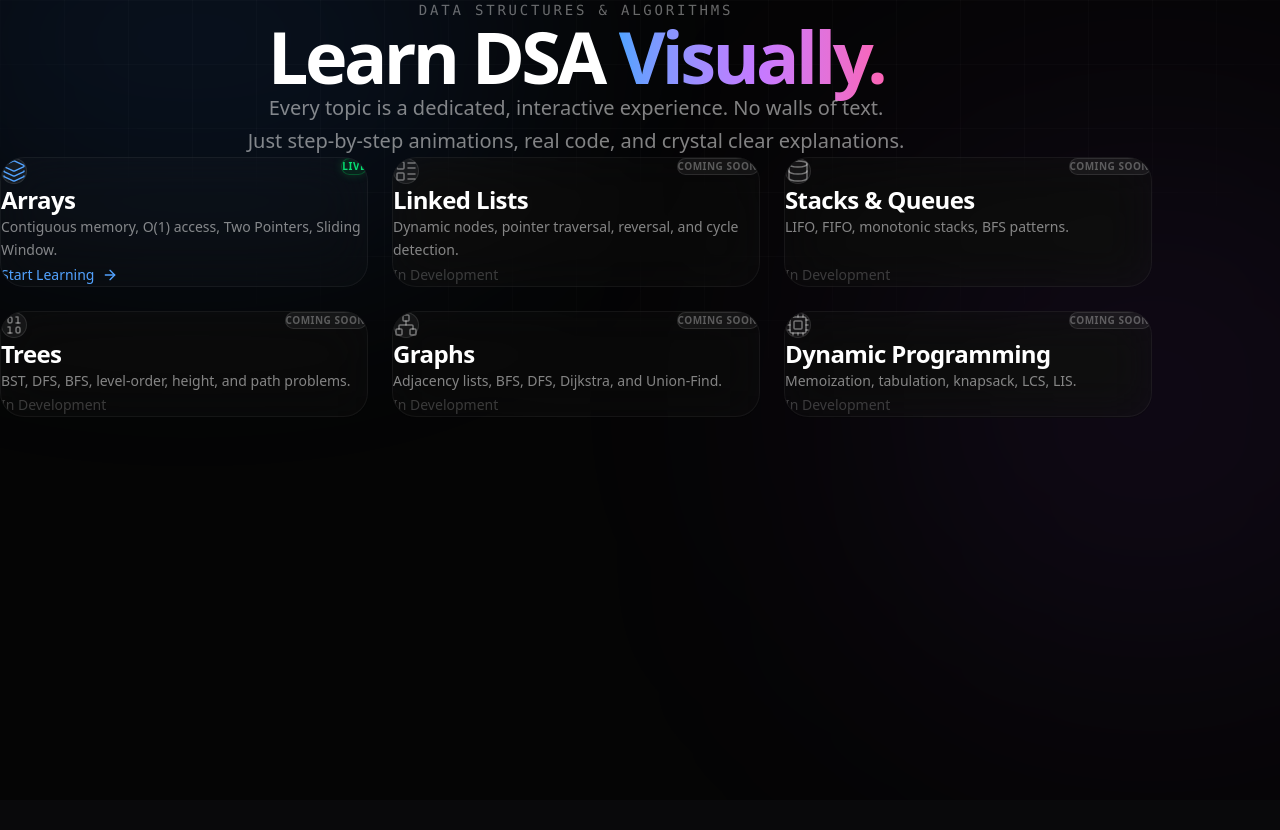
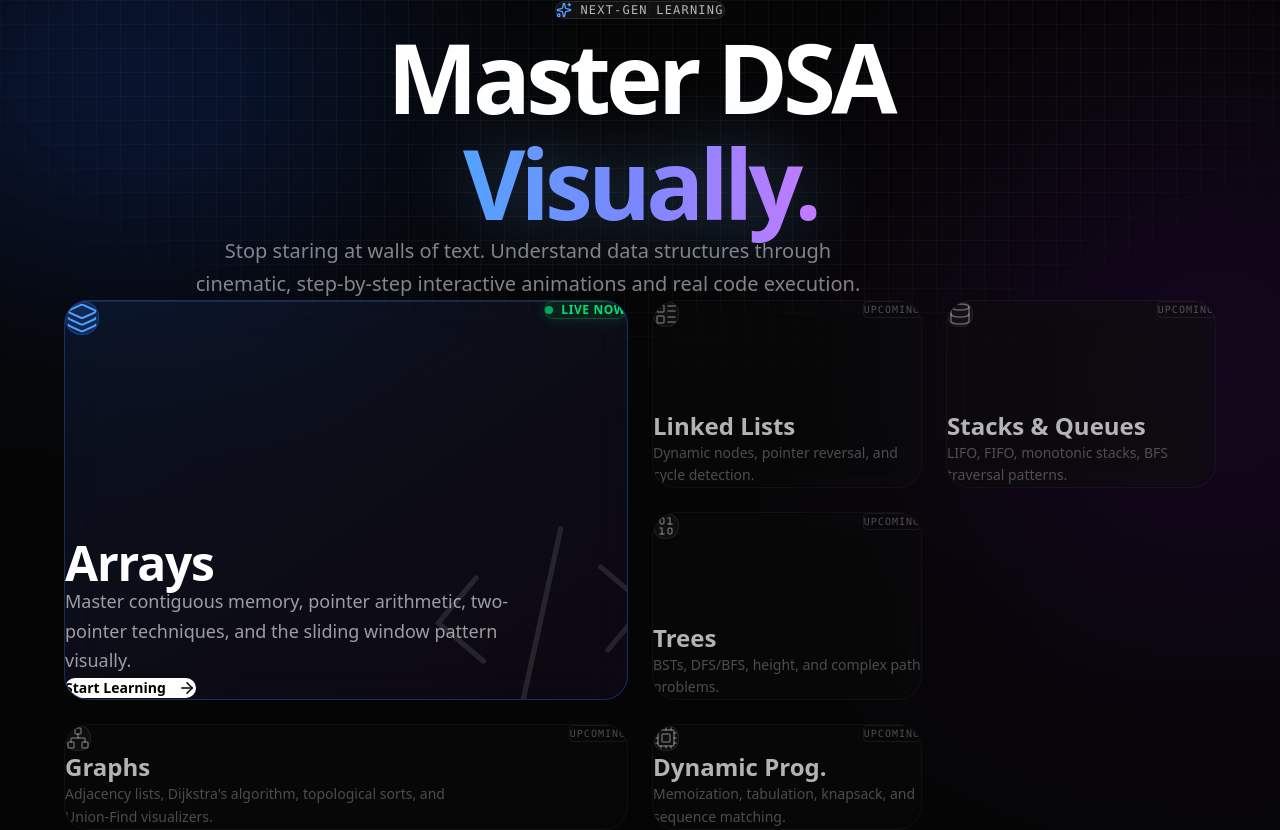
Before and after one commit to MRGokulB/dsa-universe, a Next.js app in the folder apps/home/: page / in a window 1280 px wide. Before the commit the page ends 800 px from the top, so only its background shows below. Built offline with nearby package versions, Linux system fonts and the light colour scheme.

Commit message:
feat: massive awwwards bento grid upgrade for Home Hub

```diff
--- a/apps/home/package.json
+++ b/apps/home/package.json
@@ -9,11 +9,13 @@
     "lint": "eslint"
   },
   "dependencies": {
+    "clsx": "^2.1.1",
     "framer-motion": "^13.1.1",
     "lucide-react": "^1.33.0",
     "next": "16.3.2",
     "react": "19.2.8",
-    "react-dom": "19.2.8"
+    "react-dom": "19.2.8",
+    "tailwind-merge": "^3.6.0"
   },
   "devDependencies": {
     "@tailwindcss/postcss": "^4",
--- a/apps/home/src/app/page.tsx
+++ b/apps/home/src/app/page.tsx
@@ -2,177 +2,160 @@
 
 import Link from "next/link";
 import { motion } from "framer-motion";
-import { ArrowRight, Layers, LayoutList, Network, Cpu, Database, Binary } from "lucide-react";
+import { ArrowRight, Layers, LayoutList, Network, Cpu, Database, Binary, Sparkles, Code2, Terminal } from "lucide-react";
 
 export default function Home() {
-  const modules = [
-    {
-      id: "arrays",
-      title: "Arrays",
-      status: "live",
-      url: "https://arrays-rho.vercel.app",
-      description: "Contiguous memory, O(1) access, Two Pointers, Sliding Window.",
-      color: "blue",
-      icon: Layers,
-    },
-    {
-      id: "linked-lists",
-      title: "Linked Lists",
-      status: "coming",
-      url: "#",
-      description: "Dynamic nodes, pointer traversal, reversal, and cycle detection.",
-      color: "purple",
-      icon: LayoutList,
-    },
-    {
-      id: "stacks-queues",
-      title: "Stacks & Queues",
-      status: "coming",
-      url: "#",
-      description: "LIFO, FIFO, monotonic stacks, BFS patterns.",
-      color: "pink",
-      icon: Database,
-    },
-    {
-      id: "trees",
-      title: "Trees",
-      status: "coming",
-      url: "#",
-      description: "BST, DFS, BFS, level-order, height, and path problems.",
-      color: "green",
-      icon: Binary,
-    },
-    {
-      id: "graphs",
-      title: "Graphs",
-      status: "coming",
-      url: "#",
-      description: "Adjacency lists, BFS, DFS, Dijkstra, and Union-Find.",
-      color: "orange",
-      icon: Network,
-    },
-    {
-      id: "dp",
-      title: "Dynamic Programming",
-      status: "coming",
-      url: "#",
-      description: "Memoization, tabulation, knapsack, LCS, LIS.",
-      color: "red",
-      icon: Cpu,
-    },
-  ];
-
-  const getColorStyles = (color: string) => {
-    const styles: Record<string, { bg: string, border: string, text: string, glow: string }> = {
-      blue: { bg: "group-hover:bg-blue-500/10", border: "group-hover:border-blue-500/50", text: "text-blue-400", glow: "from-blue-500/20 to-transparent" },
-      purple: { bg: "group-hover:bg-purple-500/10", border: "group-hover:border-purple-500/50", text: "text-purple-400", glow: "from-purple-500/20 to-transparent" },
-      pink: { bg: "group-hover:bg-pink-500/10", border: "group-hover:border-pink-500/50", text: "text-pink-400", glow: "from-pink-500/20 to-transparent" },
-      green: { bg: "group-hover:bg-green-500/10", border: "group-hover:border-green-500/50", text: "text-green-400", glow: "from-green-500/20 to-transparent" },
-      orange: { bg: "group-hover:bg-orange-500/10", border: "group-hover:border-orange-500/50", text: "text-orange-400", glow: "from-orange-500/20 to-transparent" },
-      red: { bg: "group-hover:bg-red-500/10", border: "group-hover:border-red-500/50", text: "text-red-400", glow: "from-red-500/20 to-transparent" }
-    };
-    return styles[color];
-  };
-
   return (
     <div className="min-h-screen bg-[#050505] text-white overflow-hidden relative selection:bg-blue-500/30">
 
-      {/* Background Ambient Glows */}
-      <div className="absolute top-[-20%] left-[-10%] w-[50%] h-[50%] rounded-full bg-blue-500/10 blur-[120px] pointer-events-none" />
-      <div className="absolute top-[20%] right-[-10%] w-[40%] h-[60%] rounded-full bg-purple-500/10 blur-[150px] pointer-events-none" />
+      {/* --- Ambient Background --- */}
+      {/* Deep background mesh */}
+      <div className="absolute inset-0 bg-[linear-gradient(to_right,#80808012_1px,transparent_1px),linear-gradient(to_bottom,#80808012_1px,transparent_1px)] bg-[size:24px_24px] [mask-image:radial-gradient(ellipse_60%_50%_at_50%_0%,#000_70%,transparent_100%)] pointer-events-none" />
 
-      {/* Grid Pattern overlay */}
-      <div className="absolute inset-0 bg-[linear-gradient(rgba(255,255,255,0.02)_1px,transparent_1px),linear-gradient(90deg,rgba(255,255,255,0.02)_1px,transparent_1px)] bg-[size:4rem_4rem] [mask-image:radial-gradient(ellipse_60%_50%_at_50%_0%,#000_70%,transparent_100%)] pointer-events-none" />
+      {/* Glowing Orbs */}
+      <div className="absolute top-[-10%] left-[-10%] w-[40%] h-[40%] rounded-full bg-blue-600/20 blur-[120px] pointer-events-none mix-blend-screen" />
+      <div className="absolute top-[20%] right-[-10%] w-[30%] h-[50%] rounded-full bg-purple-600/20 blur-[150px] pointer-events-none mix-blend-screen" />
 
-      <main className="relative z-10 max-w-6xl mx-auto px-6 py-24 md:py-32">
+      <main className="relative z-10 max-w-7xl mx-auto px-4 sm:px-6 lg:px-8 py-20 md:py-32 flex flex-col items-center">
 
-        {/* Header Section */}
-        <div className="flex flex-col items-center text-center mb-24">
+        {/* --- Hero Section --- */}
         <motion.div
-            initial={{ opacity: 0, y: 20 }}
+          initial={{ opacity: 0, y: 30 }}
           animate={{ opacity: 1, y: 0 }}
-            transition={{ duration: 0.8, ease: "easeOut" }}
+          transition={{ duration: 1, ease: [0.16, 1, 0.3, 1] }}
+          className="text-center w-full max-w-4xl mx-auto mb-20 md:mb-32"
         >
-            <p className="font-mono text-sm tracking-[0.2em] text-white/40 mb-6 uppercase">Data Structures & Algorithms</p>
-            <h1 className="text-5xl md:text-7xl font-bold tracking-tighter mb-6">
-              Learn DSA <br className="md:hidden" />
-              <span className="text-transparent bg-clip-text bg-gradient-to-r from-blue-400 via-purple-400 to-pink-400">
+          <div className="inline-flex items-center gap-2 px-3 py-1.5 rounded-full border border-white/10 bg-white/5 backdrop-blur-md mb-8">
+            <Sparkles className="w-4 h-4 text-blue-400" />
+            <span className="text-xs font-mono font-medium text-white/70 uppercase tracking-widest">Next-Gen Learning</span>
+          </div>
+
+          <h1 className="text-5xl md:text-7xl lg:text-8xl font-extrabold tracking-tighter mb-8 leading-[1.1]">
+            Master DSA <br />
+            <span className="text-transparent bg-clip-text bg-gradient-to-r from-blue-400 via-indigo-400 to-purple-400 drop-shadow-[0_0_40px_rgba(96,165,250,0.4)]">
               Visually.
             </span>
           </h1>
-            <p className="text-lg md:text-xl text-white/50 max-w-2xl mx-auto leading-relaxed">
-              Every topic is a dedicated, interactive experience. No walls of text. <br className="hidden md:block" />
-              Just step-by-step animations, real code, and crystal clear explanations.
+
+          <p className="text-lg md:text-xl text-white/50 max-w-2xl mx-auto leading-relaxed font-light">
+            Stop staring at walls of text. Understand data structures through cinematic, step-by-step interactive animations and real code execution.
           </p>
         </motion.div>
+
+        {/* --- Bento Grid Modules --- */}
+        <div className="w-full max-w-6xl mx-auto grid grid-cols-1 md:grid-cols-3 lg:grid-cols-4 gap-4 md:gap-6">
+
+          {/* FEATURED: Arrays (Spans 2 cols, 2 rows on large screens) */}
+          <Link href="https://arrays-rho.vercel.app" className="group block md:col-span-2 lg:col-span-2 md:row-span-2 outline-none">
+            <motion.div
+              initial={{ opacity: 0, scale: 0.95 }}
+              animate={{ opacity: 1, scale: 1 }}
+              transition={{ duration: 0.8, delay: 0.1, ease: [0.16, 1, 0.3, 1] }}
+              className="relative h-full min-h-[400px] flex flex-col justify-between p-8 md:p-10 rounded-3xl border border-blue-500/30 bg-gradient-to-br from-blue-500/10 to-purple-500/5 backdrop-blur-xl overflow-hidden transition-all duration-500 hover:border-blue-400/50 hover:shadow-[0_0_80px_rgba(59,130,246,0.15)] shadow-[inset_0_1px_1px_rgba(255,255,255,0.1)]"
+            >
+              {/* Internal glow */}
+              <div className="absolute inset-0 bg-gradient-to-t from-blue-600/10 to-transparent opacity-0 group-hover:opacity-100 transition-opacity duration-700" />
+
+              {/* Header */}
+              <div className="relative z-10 flex justify-between items-start mb-12">
+                <div className="p-4 rounded-2xl bg-blue-500/20 border border-blue-500/30 text-blue-400 group-hover:scale-110 group-hover:rotate-3 transition-transform duration-500">
+                  <Layers strokeWidth={1.5} size={32} />
+                </div>
+                <div className="flex items-center gap-2 px-3 py-1 rounded-full border border-green-500/30 bg-green-500/10 text-green-400 shadow-[0_0_15px_rgba(34,197,94,0.2)]">
+                  <div className="w-2 h-2 rounded-full bg-green-400 animate-pulse" />
+                  <span className="text-xs font-bold uppercase tracking-wider">Live Now</span>
+                </div>
               </div>
 
-        {/* Modules Grid */}
-        <div className="grid grid-cols-1 md:grid-cols-2 lg:grid-cols-3 gap-6">
-          {modules.map((mod, i) => {
-            const isLive = mod.status === "live";
-            const styles = getColorStyles(mod.color);
-
-            const CardContent = (
-              <motion.div
-                initial={{ opacity: 0, y: 20 }}
-                animate={{ opacity: 1, y: 0 }}
-                transition={{ duration: 0.5, delay: i * 0.1, ease: "easeOut" }}
-                className={`group relative h-full flex flex-col p-8 rounded-3xl border border-white/5 bg-white/[0.02] backdrop-blur-xl transition-all duration-500 overflow-hidden ${isLive ? styles.border + " " + styles.bg : "opacity-60 grayscale hover:grayscale-0"}`}
-              >
-                {/* Glow effect on hover */}
-                {isLive && (
-                  <div className={`absolute inset-0 bg-gradient-to-br ${styles.glow} opacity-0 group-hover:opacity-100 transition-opacity duration-500`} />
-                )}
-
-                <div className="relative z-10 flex flex-col h-full">
-                  <div className="flex justify-between items-start mb-6">
-                    <div className={`p-3 rounded-2xl bg-white/5 border border-white/10 ${isLive ? styles.text : "text-white/40"} group-hover:scale-110 transition-transform duration-500`}>
-                      <mod.icon strokeWidth={1.5} size={24} />
+              {/* Content */}
+              <div className="relative z-10 mt-auto">
+                <h3 className="text-4xl md:text-5xl font-bold mb-4 tracking-tight text-white">Arrays</h3>
+                <p className="text-white/60 text-lg leading-relaxed mb-8 max-w-md">
+                  Master contiguous memory, pointer arithmetic, two-pointer techniques, and the sliding window pattern visually.
+                </p>
+                <div className="inline-flex items-center gap-3 text-sm font-bold text-black bg-white px-6 py-3 rounded-full hover:bg-blue-50 hover:text-blue-600 transition-colors">
+                  Start Learning <ArrowRight size={18} className="group-hover:translate-x-1 transition-transform" />
                 </div>
-                    {isLive ? (
-                      <span className={`text-[10px] uppercase tracking-wider font-bold px-3 py-1 rounded-full border border-green-500/30 bg-green-500/10 text-green-400 shadow-[0_0_10px_rgba(34,197,94,0.2)]`}>
-                        Live
-                      </span>
-                    ) : (
-                      <span className="text-[10px] uppercase tracking-wider font-bold px-3 py-1 rounded-full border border-white/10 bg-white/5 text-white/30">
-                        Coming Soon
-                      </span>
-                    )}
               </div>
 
-                  <h3 className="text-2xl font-bold mb-3 tracking-tight">{mod.title}</h3>
-                  <p className="text-sm text-white/50 leading-relaxed mb-8 flex-grow">
-                    {mod.description}
-                  </p>
+              {/* Decorative Code bg */}
+              <div className="absolute -right-10 -bottom-10 opacity-10 group-hover:opacity-20 transition-opacity duration-500 pointer-events-none rotate-[-5deg]">
+                <Code2 size={250} strokeWidth={0.5} />
+              </div>
+            </motion.div>
+          </Link>
 
-                  <div className="mt-auto">
-                    {isLive ? (
-                      <div className={`inline-flex items-center gap-2 text-sm font-medium ${styles.text}`}>
-                        Start Learning <ArrowRight size={16} className="group-hover:translate-x-1 transition-transform" />
+          {/* Linked Lists (Standard Card) */}
+          <div className="group relative p-6 md:p-8 flex flex-col justify-between rounded-3xl border border-white/5 bg-white/[0.02] backdrop-blur-md opacity-70 grayscale cursor-not-allowed overflow-hidden">
+            <div className="flex justify-between items-start mb-8">
+              <div className="p-3 rounded-xl bg-white/5 border border-white/10 text-white/50">
+                <LayoutList strokeWidth={1.5} size={24} />
               </div>
-                    ) : (
-                      <div className="inline-flex items-center gap-2 text-sm font-medium text-white/20">
-                        In Development
+              <span className="text-[10px] font-mono uppercase tracking-widest px-2 py-1 rounded border border-white/10 text-white/40">Upcoming</span>
             </div>
-                    )}
+            <div>
+              <h3 className="text-2xl font-bold mb-2">Linked Lists</h3>
+              <p className="text-sm text-white/40 leading-relaxed">Dynamic nodes, pointer reversal, and cycle detection.</p>
             </div>
           </div>
-              </motion.div>
-            );
 
-            return isLive ? (
-              <Link key={mod.id} href={mod.url} className="block outline-none">
-                {CardContent}
-              </Link>
-            ) : (
-              <div key={mod.id} className="cursor-not-allowed">
-                {CardContent}
+          {/* Stacks & Queues (Standard Card) */}
+          <div className="group relative p-6 md:p-8 flex flex-col justify-between rounded-3xl border border-white/5 bg-white/[0.02] backdrop-blur-md opacity-70 grayscale cursor-not-allowed overflow-hidden">
+            <div className="flex justify-between items-start mb-8">
+              <div className="p-3 rounded-xl bg-white/5 border border-white/10 text-white/50">
+                <Database strokeWidth={1.5} size={24} />
               </div>
-            );
-          })}
+              <span className="text-[10px] font-mono uppercase tracking-widest px-2 py-1 rounded border border-white/10 text-white/40">Upcoming</span>
+            </div>
+            <div>
+              <h3 className="text-2xl font-bold mb-2">Stacks & Queues</h3>
+              <p className="text-sm text-white/40 leading-relaxed">LIFO, FIFO, monotonic stacks, BFS traversal patterns.</p>
+            </div>
           </div>
 
+          {/* Trees (Standard Card) */}
+          <div className="group relative p-6 md:p-8 flex flex-col justify-between rounded-3xl border border-white/5 bg-white/[0.02] backdrop-blur-md opacity-70 grayscale cursor-not-allowed overflow-hidden md:col-span-2 lg:col-span-1">
+            <div className="flex justify-between items-start mb-8">
+              <div className="p-3 rounded-xl bg-white/5 border border-white/10 text-white/50">
+                <Binary strokeWidth={1.5} size={24} />
+              </div>
+              <span className="text-[10px] font-mono uppercase tracking-widest px-2 py-1 rounded border border-white/10 text-white/40">Upcoming</span>
+            </div>
+            <div>
+              <h3 className="text-2xl font-bold mb-2">Trees</h3>
+              <p className="text-sm text-white/40 leading-relaxed">BSTs, DFS/BFS, height, and complex path problems.</p>
+            </div>
+          </div>
+
+          {/* Graphs (Standard Card) */}
+          <div className="group relative p-6 md:p-8 flex flex-col justify-between rounded-3xl border border-white/5 bg-white/[0.02] backdrop-blur-md opacity-70 grayscale cursor-not-allowed overflow-hidden md:col-span-2 lg:col-span-2">
+            <div className="flex justify-between items-start mb-8">
+              <div className="p-3 rounded-xl bg-white/5 border border-white/10 text-white/50">
+                <Network strokeWidth={1.5} size={24} />
+              </div>
+              <span className="text-[10px] font-mono uppercase tracking-widest px-2 py-1 rounded border border-white/10 text-white/40">Upcoming</span>
+            </div>
+            <div>
+              <h3 className="text-2xl font-bold mb-2">Graphs</h3>
+              <p className="text-sm text-white/40 leading-relaxed max-w-sm">Adjacency lists, Dijkstra's algorithm, topological sorts, and Union-Find visualizers.</p>
+            </div>
+          </div>
+
+          {/* Dynamic Programming (Standard Card) */}
+          <div className="group relative p-6 md:p-8 flex flex-col justify-between rounded-3xl border border-white/5 bg-white/[0.02] backdrop-blur-md opacity-70 grayscale cursor-not-allowed overflow-hidden md:col-span-2 lg:col-span-1">
+            <div className="flex justify-between items-start mb-8">
+              <div className="p-3 rounded-xl bg-white/5 border border-white/10 text-white/50">
+                <Cpu strokeWidth={1.5} size={24} />
+              </div>
+              <span className="text-[10px] font-mono uppercase tracking-widest px-2 py-1 rounded border border-white/10 text-white/40">Upcoming</span>
+            </div>
+            <div>
+              <h3 className="text-2xl font-bold mb-2">Dynamic Prog.</h3>
+              <p className="text-sm text-white/40 leading-relaxed">Memoization, tabulation, knapsack, and sequence matching.</p>
+            </div>
+          </div>
+
+        </div>
       </main>
     </div>
   );
```
Also changed, not shown: 1 other file (tests, documents, lock files or other folders). Lines whose indentation alone changed are shown as unchanged.
